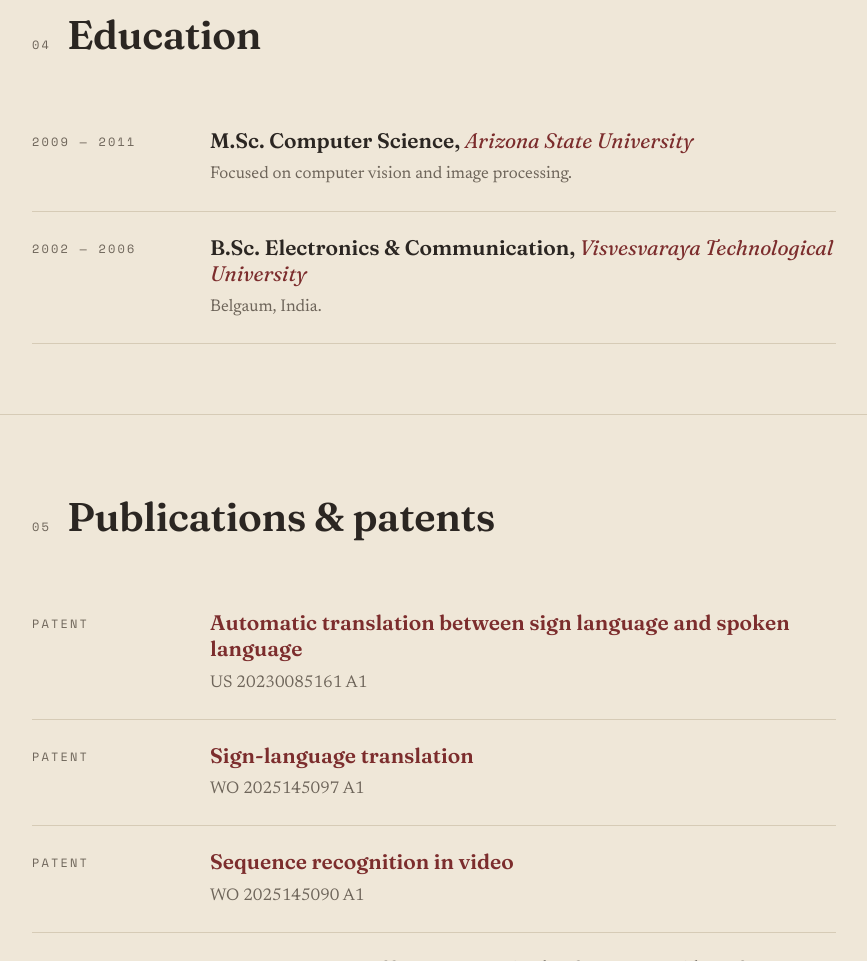
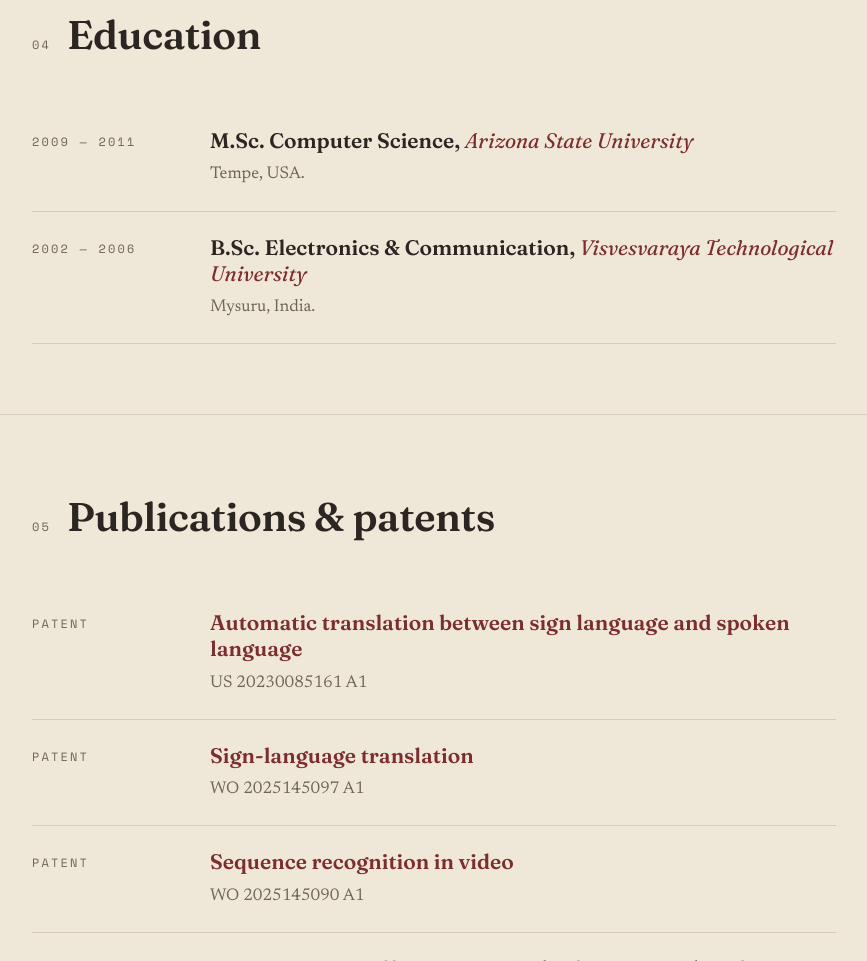
Before and after one commit to naveenkulkarni-movidius/naveenkulkarni-movidius.github.io, a plain HTML site: page index.html in a window 1280 px wide. Shown: the part 3174-4135 px from the top of the page, without its empty margins (206-1073 px from the left). Drawn offline with nearby package versions, Linux system fonts and the light colour scheme.

Commit message:
Update to place name in the page

```diff
--- a/index.html
+++ b/index.html
@@ -319,7 +319,7 @@
         <div class="xp-when label">2009 — 2011</div>
         <div class="xp-what">
           <h3>M.Sc. Computer Science, <span class="org">Arizona State University</span></h3>
-          <p>Focused on computer vision and image processing.</p>
+          <p>Tempe, USA.</p>
         </div>
       </div>
 
@@ -327,7 +327,7 @@
         <div class="xp-when label">2002 — 2006</div>
         <div class="xp-what">
           <h3>B.Sc. Electronics &amp; Communication, <span class="org">Visvesvaraya Technological University</span></h3>
-          <p>Belgaum, India.</p>
+          <p>Mysuru, India.</p>
         </div>
       </div>
     </div>
```
